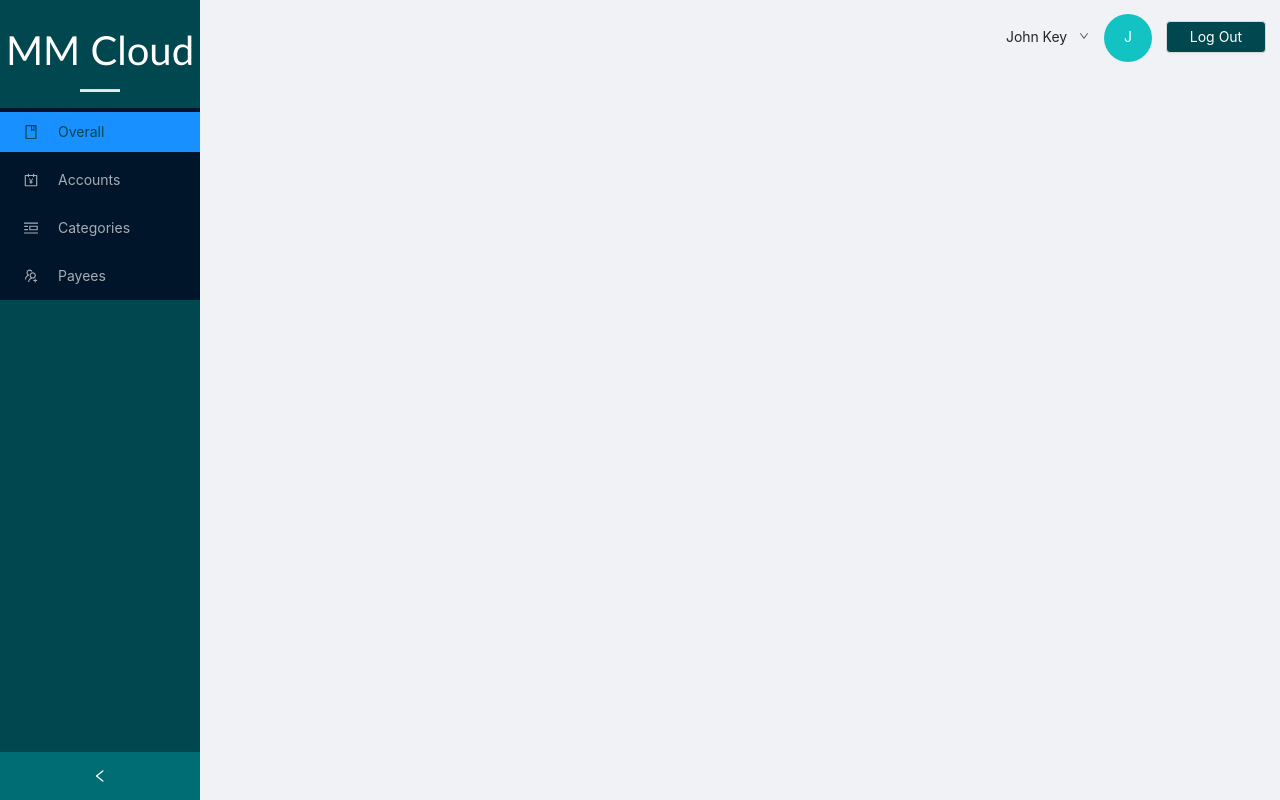
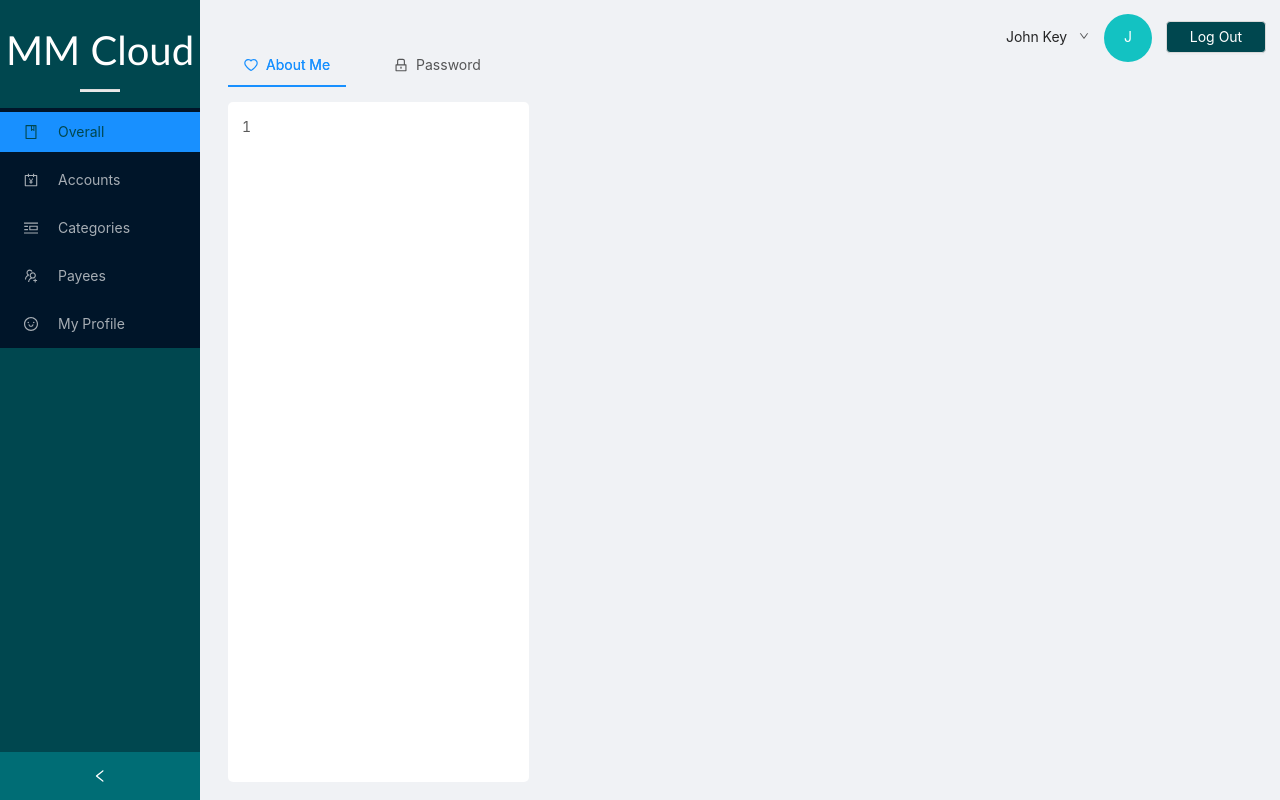
Before and after one commit to Money-Manager-SaaS/mmss-frontend, a React (Create React App) app: page /profile in a window 1280 px wide. Built offline with nearby package versions, Linux system fonts and the light colour scheme.

Commit message:
add profile

```diff
--- a/src/components/Layout/SideBar/SideBar.js
+++ b/src/components/Layout/SideBar/SideBar.js
@@ -6,6 +6,7 @@ import {
   AccountBookOutlined,
   BookOutlined,
   UsergroupAddOutlined,
+  SmileOutlined,
 } from '@ant-design/icons';
 import Logo from '../../../assets/images/logo.png';
 import './SideBarStyle.css';
@@ -50,6 +51,12 @@ export default function SideBar() {
             <span>Payees</span>
           </Link>
         </Menu.Item>
+        <Menu.Item key="5">
+          <Link to="/profile">
+            <SmileOutlined />
+            <span>My Profile</span>
+          </Link>
+        </Menu.Item>
       </Menu>
     </Layout.Sider>
   );
--- a/src/components/Layout/UserInfo/UserInfo.js
+++ b/src/components/Layout/UserInfo/UserInfo.js
@@ -1,19 +1,16 @@
 import React from 'react';
 import { Typography, Avatar, Button, Dropdown, Menu } from 'antd';
+import { Link } from 'react-router-dom';
 import { DownOutlined } from '@ant-design/icons';
 import './UserInfoStyle.css';
 
 const menu = (
   <Menu>
     <Menu.Item>
-      <a target="_blank" rel="noopener noreferrer" href="http://www.alipay.com/">
-        About me
-      </a>
+      <Link to="/profile">About me</Link>
     </Menu.Item>
     <Menu.Item>
-      <a target="_blank" rel="noopener noreferrer" href="http://www.taobao.com/">
-        Change password
-      </a>
+      <Link to="/profile">Change password</Link>
     </Menu.Item>
   </Menu>
 );
@@ -22,10 +19,10 @@ export default function UserInfo() {
   return (
     <div className="user-info">
       <Dropdown overlay={menu}>
-        <a className="ant-dropdown-link" href="_#">
+        <Link className="ant-dropdown-link" to="/profile">
           <Typography className="user-name">John Key</Typography>{' '}
           <DownOutlined className="arrow-down" />
-        </a>
+        </Link>
       </Dropdown>
       <Avatar className="user-symbol">J</Avatar>
       <Button className="btn">Log Out</Button>
--- a/src/routes.js
+++ b/src/routes.js
@@ -1,4 +1,4 @@
-import { Overall } from './views';
+import { Overall, Profile } from './views';
 
 const routes = [
   {
@@ -31,6 +31,11 @@ const routes = [
     name: 'Payees',
     component: null,
   },
+  {
+    path: '/profile',
+    name: 'Profile',
+    component: Profile,
+  },
 ];
 
 export default routes;
--- a/src/views/index.js
+++ b/src/views/index.js
@@ -1,3 +1,4 @@
 import Overall from './overall/Overall';
+import Profile from './profile/Profile';
 
-export { Overall };
+export { Overall, Profile };
--- /dev/null
+++ b/src/views/profile/Profile.css
@@ -0,0 +1,11 @@
+.main-content {
+  margin-left: 2em;
+  margin-top: 3em;
+}
+
+.content {
+  background-color: white;
+  padding: 1em;
+  border-radius: 5px;
+  min-height: 85vh;
+}
--- /dev/null
+++ b/src/views/profile/Profile.js
@@ -0,0 +1,38 @@
+import React from 'react';
+import { Tabs } from 'antd';
+import { HeartOutlined, LockOutlined } from '@ant-design/icons';
+import './Profile.css';
+
+export default function Profile() {
+  return (
+    <div className="main-content">
+      <Tabs defaultActiveKey="1">
+        <Tabs.TabPane
+          className="content"
+          tab={
+            <span>
+              <HeartOutlined />
+              About Me
+            </span>
+          }
+          key="1"
+        >
+          {' '}
+          1
+        </Tabs.TabPane>
+        <Tabs.TabPane
+          className="content"
+          tab={
+            <span>
+              <LockOutlined />
+              Password
+            </span>
+          }
+          key="2"
+        >
+          2
+        </Tabs.TabPane>
+      </Tabs>
+    </div>
+  );
+}
```
